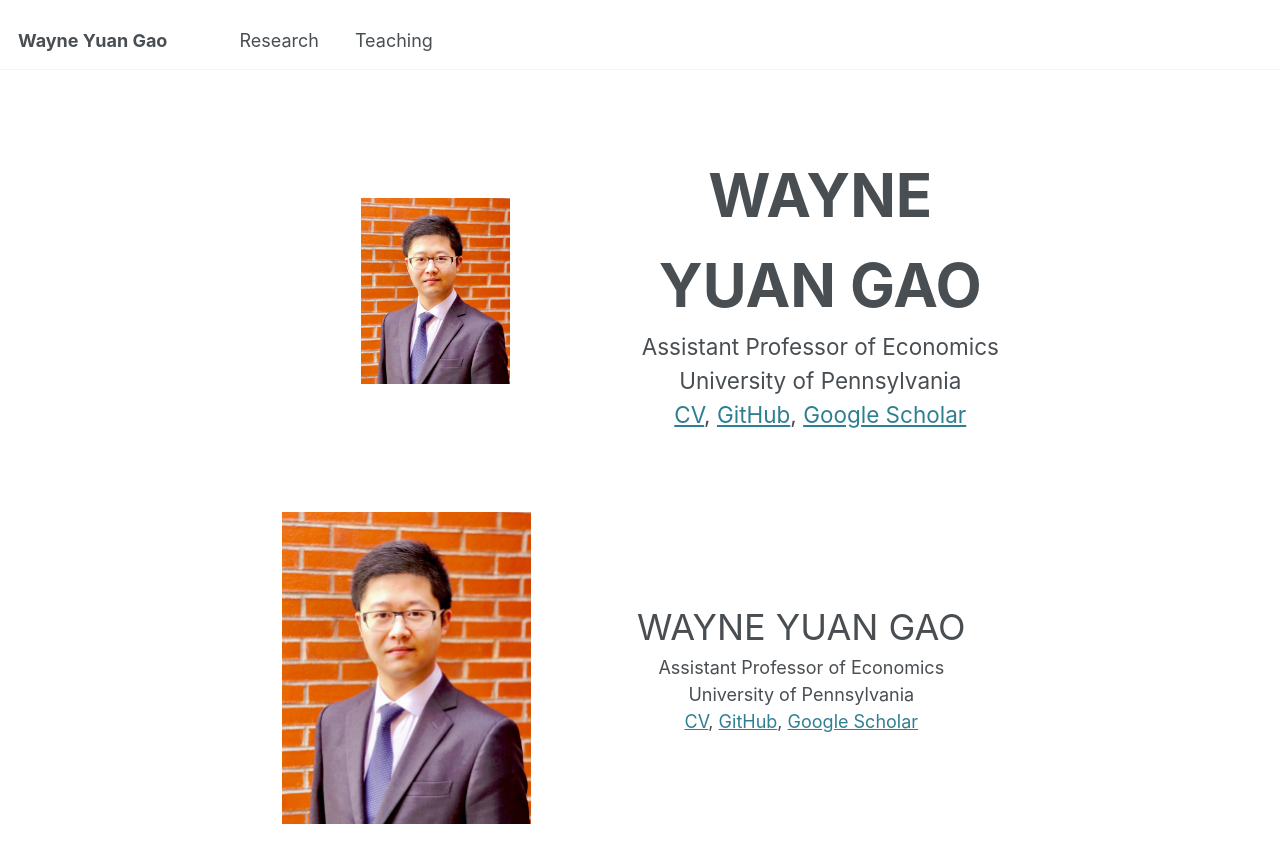
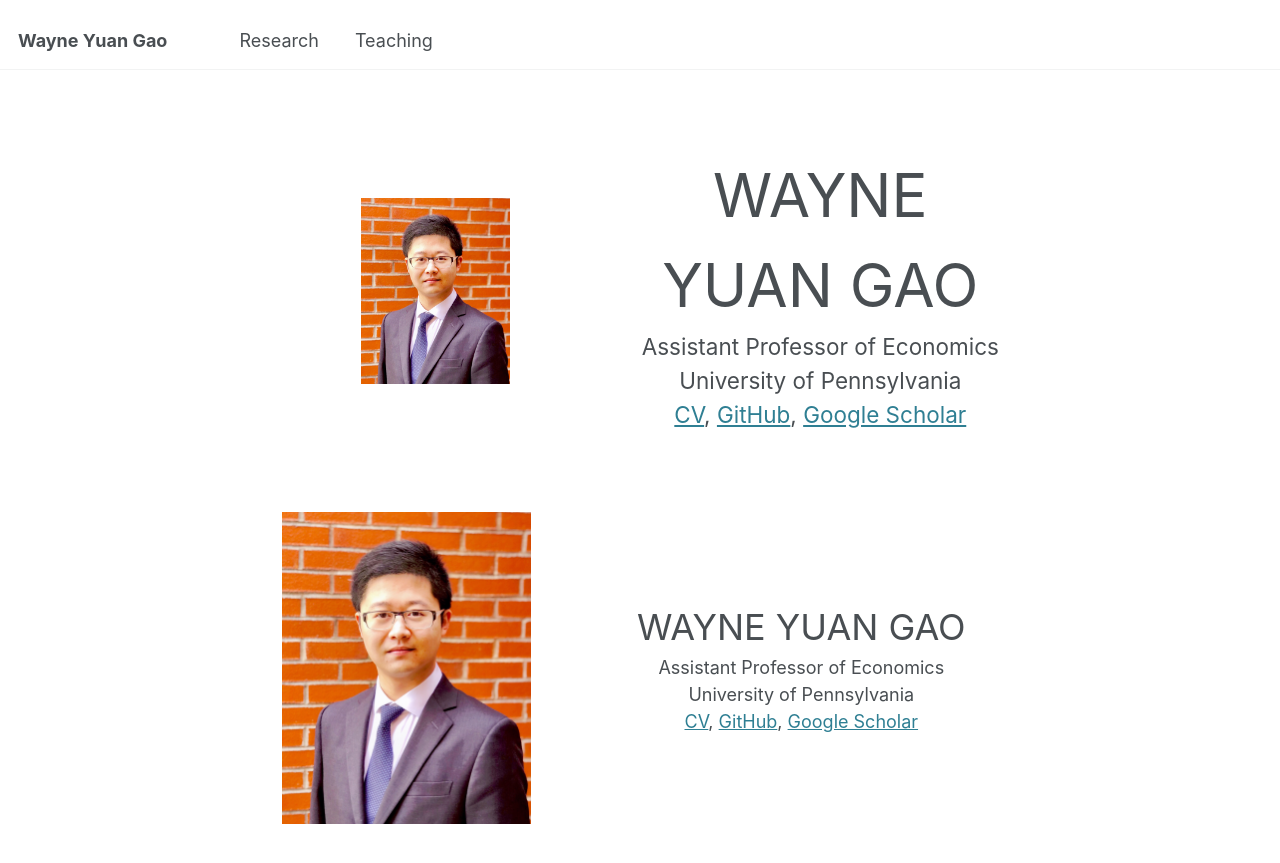
Before and after one commit to wayne-y-gao/wayne-y-gao.github.io, a Jekyll site: the page built from _pages/about.md, in a window 1280 px wide and 900 px high. Shown: the top 863 px of the window. Built offline with Jekyll 4.4.1, drawn with Linux system fonts in a browser that asks for light colours.

Commit message:
Update about.md

```diff
--- a/_pages/about.md
+++ b/_pages/about.md
@@ -12,7 +12,7 @@ redirect_from:
     <img src="images/BrickLargeS.jpg" alt="Profile Image" style="width:60%;">
   </div>
   <div class="flex-item-right" >
-    <div style="text-align: center; font-size: 2em; align-items: center; font-weight:bold;">
+    <div style="text-align: center; font-size: 2em; align-items: center;">
       WAYNE YUAN GAO
     </div>
     <div style="text-align: center; font-size: 0.75em; align-items: center;">
```
